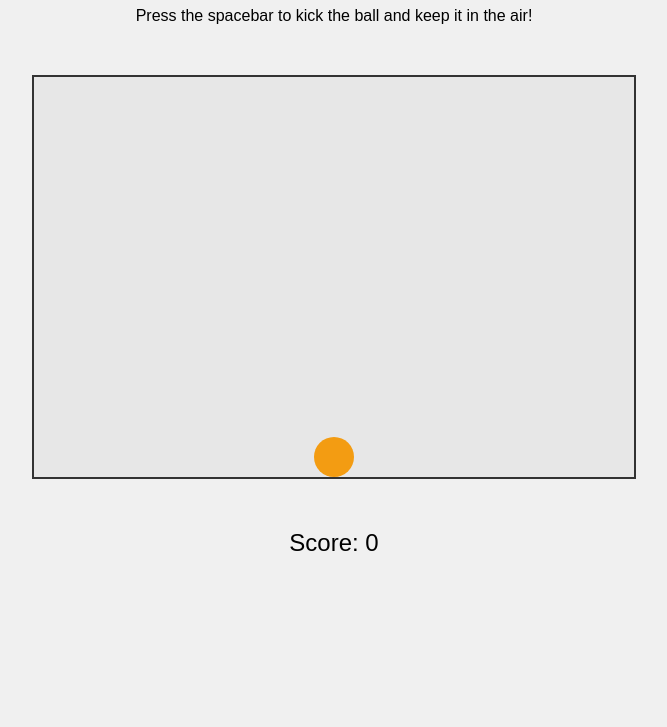
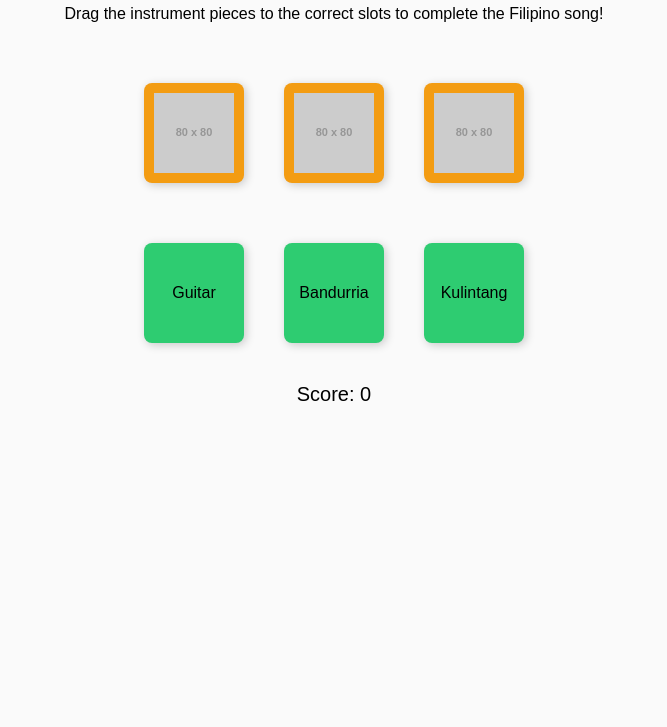
Before and after one commit to piyayang1/Pinoy, a plain HTML site: page index.html in a window 1280 px wide. Shown: the part 73-800 px from the top of the page, without its empty margins (306-973 px from the left). Drawn offline with Linux system fonts and the light colour scheme; placeholder pictures from the web are drawn by us.

Commit message:
Update index.html

```diff
--- a/index.html
+++ b/index.html
@@ -3,103 +3,135 @@
 <head>
     <meta charset="UTF-8">
     <meta name="viewport" content="width=device-width, initial-scale=1.0">
-    <title>Sipa Game</title>
+    <title>Pagtugtog - Filipino Music Puzzle</title>
     <style>
         body {
-            font-family: Arial, sans-serif;
+            font-family: 'Arial', sans-serif;
             text-align: center;
             margin: 0;
             padding: 0;
-            background-color: #f0f0f0;
+            background-color: #fafafa;
+        }
+        h1 {
+            margin-top: 20px;
         }
         .game-container {
-            position: relative;
-            height: 400px;
-            width: 600px;
-            margin: 50px auto;
-            background-color: #e7e7e7;
-            border: 2px solid #333;
-            overflow: hidden;
+            display: flex;
+            justify-content: center;
+            margin-top: 40px;
+            flex-wrap: wrap;
         }
-        .ball {
-            width: 40px;
-            height: 40px;
+        .instrument-piece {
+            width: 100px;
+            height: 100px;
+            margin: 20px;
             background-color: #f39c12;
-            border-radius: 50%;
-            position: absolute;
-            bottom: 50px;
-            left: 50%;
-            transform: translateX(-50%);
+            border-radius: 8px;
+            display: flex;
+            justify-content: center;
+            align-items: center;
+            cursor: pointer;
+            box-shadow: 2px 2px 10px rgba(0,0,0,0.2);
+        }
+        .instruments-area {
+            display: flex;
+            justify-content: center;
+            margin-top: 20px;
+        }
+        .instrument-slot {
+            width: 100px;
+            height: 100px;
+            margin: 20px;
+            background-color: #2ecc71;
+            border-radius: 8px;
+            box-shadow: 2px 2px 10px rgba(0,0,0,0.2);
+            display: flex;
+            justify-content: center;
+            align-items: center;
         }
         .score {
-            font-size: 24px;
+            font-size: 20px;
             margin-top: 20px;
         }
     </style>
 </head>
 <body>
 
-    <h1>Sipa Game</h1>
-    <p>Press the spacebar to kick the ball and keep it in the air!</p>
+    <h1>Pagtugtog - Filipino Music Puzzle</h1>
+    <p>Drag the instrument pieces to the correct slots to complete the Filipino song!</p>
 
     <div class="game-container">
-        <div class="ball" id="ball"></div>
+        <div id="instrument1" class="instrument-piece" draggable="true" ondragstart="drag(event)">
+            <img src="https://via.placeholder.com/80x80?text=Guitar" alt="Guitar">
+        </div>
+        <div id="instrument2" class="instrument-piece" draggable="true" ondragstart="drag(event)">
+            <img src="https://via.placeholder.com/80x80?text=Bandurria" alt="Bandurria">
+        </div>
+        <div id="instrument3" class="instrument-piece" draggable="true" ondragstart="drag(event)">
+            <img src="https://via.placeholder.com/80x80?text=Kulintang" alt="Kulintang">
+        </div>
+    </div>
+
+    <div class="instruments-area">
+        <div id="slot1" class="instrument-slot" ondrop="drop(event)" ondragover="allowDrop(event)">
+            <p>Guitar</p>
+        </div>
+        <div id="slot2" class="instrument-slot" ondrop="drop(event)" ondragover="allowDrop(event)">
+            <p>Bandurria</p>
+        </div>
+        <div id="slot3" class="instrument-slot" ondrop="drop(event)" ondragover="allowDrop(event)">
+            <p>Kulintang</p>
+        </div>
     </div>
 
     <div class="score" id="score">Score: 0</div>
 
+    <audio id="music" src="https://www.soundjay.com/button/beep-07.wav" preload="auto"></audio>
+
     <script>
-        let ball = document.getElementById('ball');
-        let scoreElement = document.getElementById('score');
         let score = 0;
-        let velocityY = 0;
-        let gravity = 0.5; // Gravity pulls the ball down
-        let jumpStrength = -10; // Initial strength for the jump (kick)
-        let isJumping = false;
+        const musicElement = document.getElementById('music');
+        const scoreElement = document.getElementById('score');
 
-        // Function to animate the ball's movement
-        function updateBallPosition() {
-            let ballPosition = ball.getBoundingClientRect();
-            let container = document.querySelector('.game-container');
-            let containerHeight = container.clientHeight;
+        // Allow dragging over
+        function allowDrop(event) {
+            event.preventDefault();
+        }
 
-            // Apply gravity to simulate falling
-            if (ballPosition.top < containerHeight - ball.offsetHeight) {
-                velocityY += gravity; // Increase downward velocity
-                ball.style.top = ballPosition.top + velocityY + 'px';
+        // Handle dragging item
+        function drag(event) {
+            event.dataTransfer.setData("text", event.target.id);
+        }
+
+        // Handle drop action
+        function drop(event) {
+            event.preventDefault();
+            const data = event.dataTransfer.getData("text");
+            const draggedElement = document.getElementById(data);
+            const targetSlot = event.target;
+
+            // Check if the dragged element matches the slot (by ID)
+            if (
+                (targetSlot.id === "slot1" && draggedElement.id === "instrument1") ||
+                (targetSlot.id === "slot2" && draggedElement.id === "instrument2") ||
+                (targetSlot.id === "slot3" && draggedElement.id === "instrument3")
+            ) {
+                targetSlot.appendChild(draggedElement);
+                draggedElement.style.margin = "0";
+                score++;
+                scoreElement.textContent = `Score: ${score}`;
+
+                // Check if all pieces are in place
+                if (score === 3) {
+                    musicElement.play(); // Play the sound (you can change it to a traditional Filipino song)
+                    setTimeout(() => {
+                        alert('Congratulations! You completed the Filipino music puzzle!');
+                    }, 500);
+                }
             } else {
-                // Ball hits the ground (reset)
-                ball.style.top = containerHeight - ball.offsetHeight + 'px';
-                velocityY = 0;
-                isJumping = false;
+                alert("Wrong placement! Try again.");
             }
         }
-
-        // Function to simulate a "kick"
-        function kickBall() {
-            if (!isJumping) {
-                velocityY = jumpStrength; // Apply upward force (kick)
-                isJumping = true;
-                score++;
-                scoreElement.textContent = 'Score: ' + score;
-            }
-        }
-
-        // Event listener for spacebar to kick
-        window.addEventListener('keydown', function(e) {
-            if (e.code === 'Space') {
-                kickBall();
-            }
-        });
-
-        // Game loop to update ball position
-        function gameLoop() {
-            updateBallPosition();
-            requestAnimationFrame(gameLoop); // Continue the game loop
-        }
-
-        gameLoop(); // Start the game loop
     </script>
-
 </body>
 </html>
```
